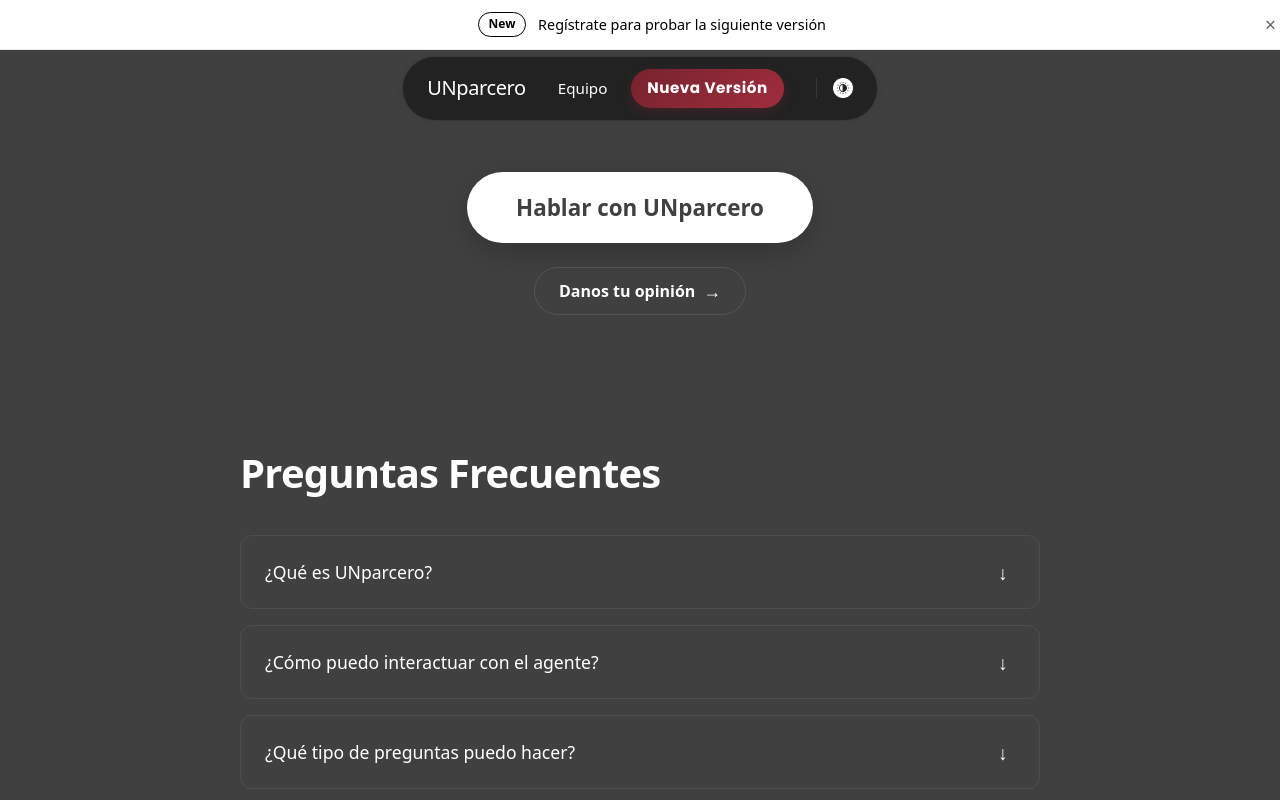
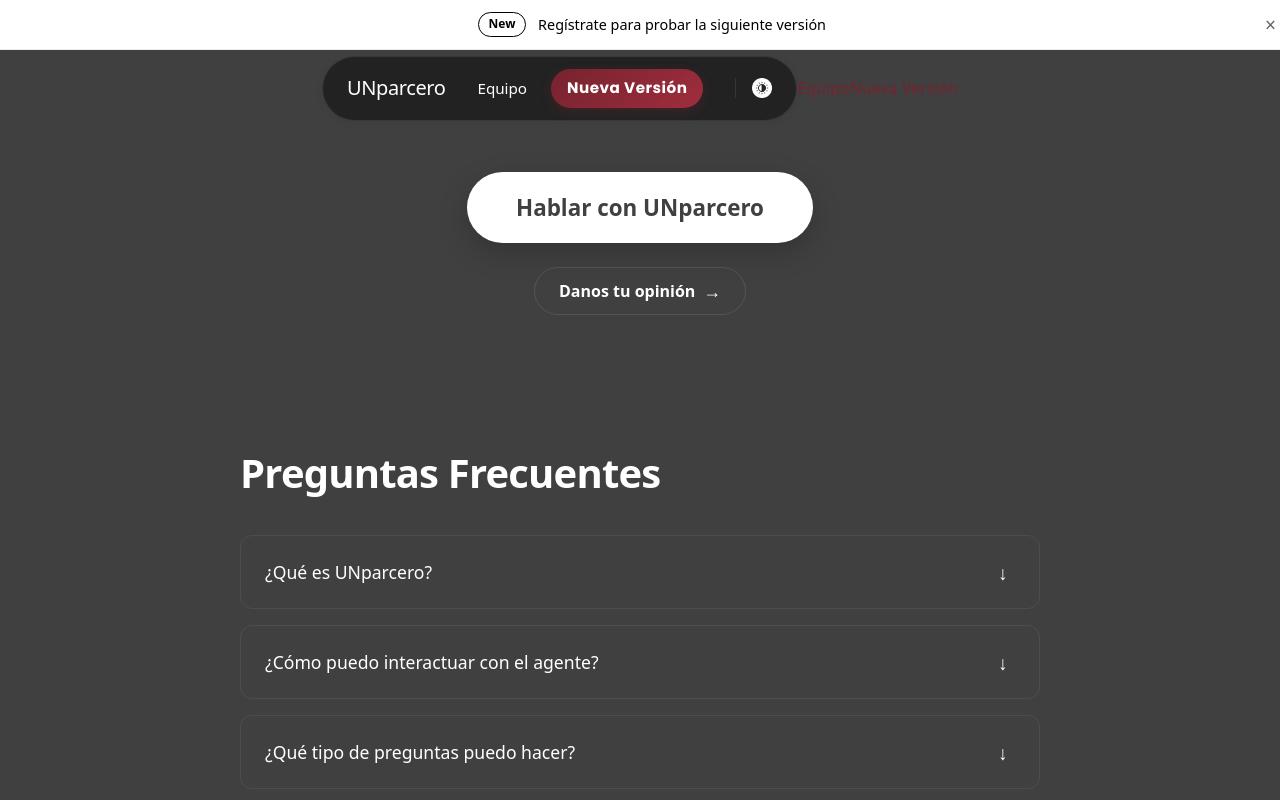
Before and after one commit to robmdz/un_agent, a React app in the folder frontend/: page / in a window 1280 px wide. Shown: the top 800 px of the page. Built offline with nearby package versions, Linux system fonts and the light colour scheme; no server answers; the HTML template or start-up script is replaced by a standard one.

Commit message:
feat: add Vercel configuration for rewrites and enhance Navbar with mobile menu links for team and new version

```diff
--- a/frontend/src/components/navbar.tsx
+++ b/frontend/src/components/navbar.tsx
@@ -49,6 +49,13 @@ function Navbar() {
                         </button>
                     </div>
                 </div>
+
+                <div className={`mobile-menu ${isMenuOpen ? 'active' : ''}`}>
+                    <Link to="/team" onClick={() => setIsMenuOpen(false)}>Equipo</Link>
+                    <Link to="/register" className="special-link" onClick={() => setIsMenuOpen(false)}>
+                        Nueva Versión
+                    </Link>
+                </div>
             </nav>
         </>
     )
```
Also changed, not shown: frontend/vercel.json (added).
